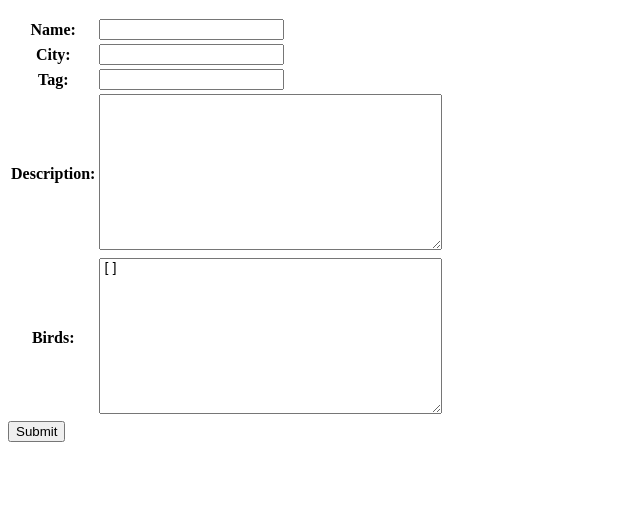
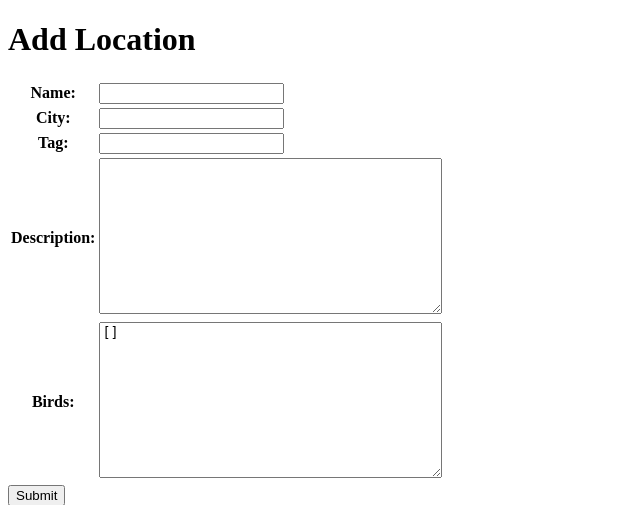
Before and after one commit to p-tigris/for-the-birds, a Django app: page /locations/create/ in a window 1280 px wide. Shown: the part 70-575 px from the top of the page, without its empty margins (0-640 px from the left). Run offline with Django 5.2, Linux system fonts and the light colour scheme.

Commit message:
update and delete functionality for locations added

```diff
--- a/main_app/templates/locations/detail.html
+++ b/main_app/templates/locations/detail.html
@@ -10,4 +10,7 @@
 <p>{{ location.description }}</p>
 
 <p>{{ location.birds }}</p>
+
+<a href="{% url 'location-update' location.id %}">Edit</a>
+<a href="{% url 'location-delete' location.id %}">Delete</a>
 {% endblock %}
--- a/main_app/templates/main_app/location_form.html
+++ b/main_app/templates/main_app/location_form.html
@@ -1,5 +1,11 @@
 {% extends "base.html" %}
 {% block content %}
+
+{% if location %}
+    <h1>Edit {{ location.name }}</h1>
+{% else %}
+    <h1>Add Location</h1>
+{% endif %}
 <form action="" method="post">
     {% csrf_token %}
     <table>
--- a/main_app/urls.py
+++ b/main_app/urls.py
@@ -6,5 +6,7 @@ urlpatterns = [
     path('locations/', views.locations_index, name='location-index'),
     path('locations/<int:location_id>', views.location_detail, name="location-detail"),
     path('locations/create/', views.LocationCreate.as_view(), name='location-create'),
+    path('locations/<int:pk>/update', views.LocationUpdate.as_view(), name='location-update'),
+    path('locations/<int:pk>/delete', views.LocationDelete.as_view(), name='location-delete'),
     path('accounts/signup', views.signup, name='signup'),
 ]
--- a/main_app/views.py
+++ b/main_app/views.py
@@ -42,3 +42,11 @@ class LocationCreate(CreateView):
     def form_valid(self, form):
         form.instance.user = self.request.user
         return super().form_valid(form)
+
+class LocationUpdate(UpdateView):
+    model = Location
+    fields = ['tag', 'description', 'birds']
+
+class LocationDelete(DeleteView):
+    model = Location
+    success_url = '/locations/'
```
Also changed, not shown: main_app/templates/main_app/location_confirm_delete.html (added, +13 -0 lines).
